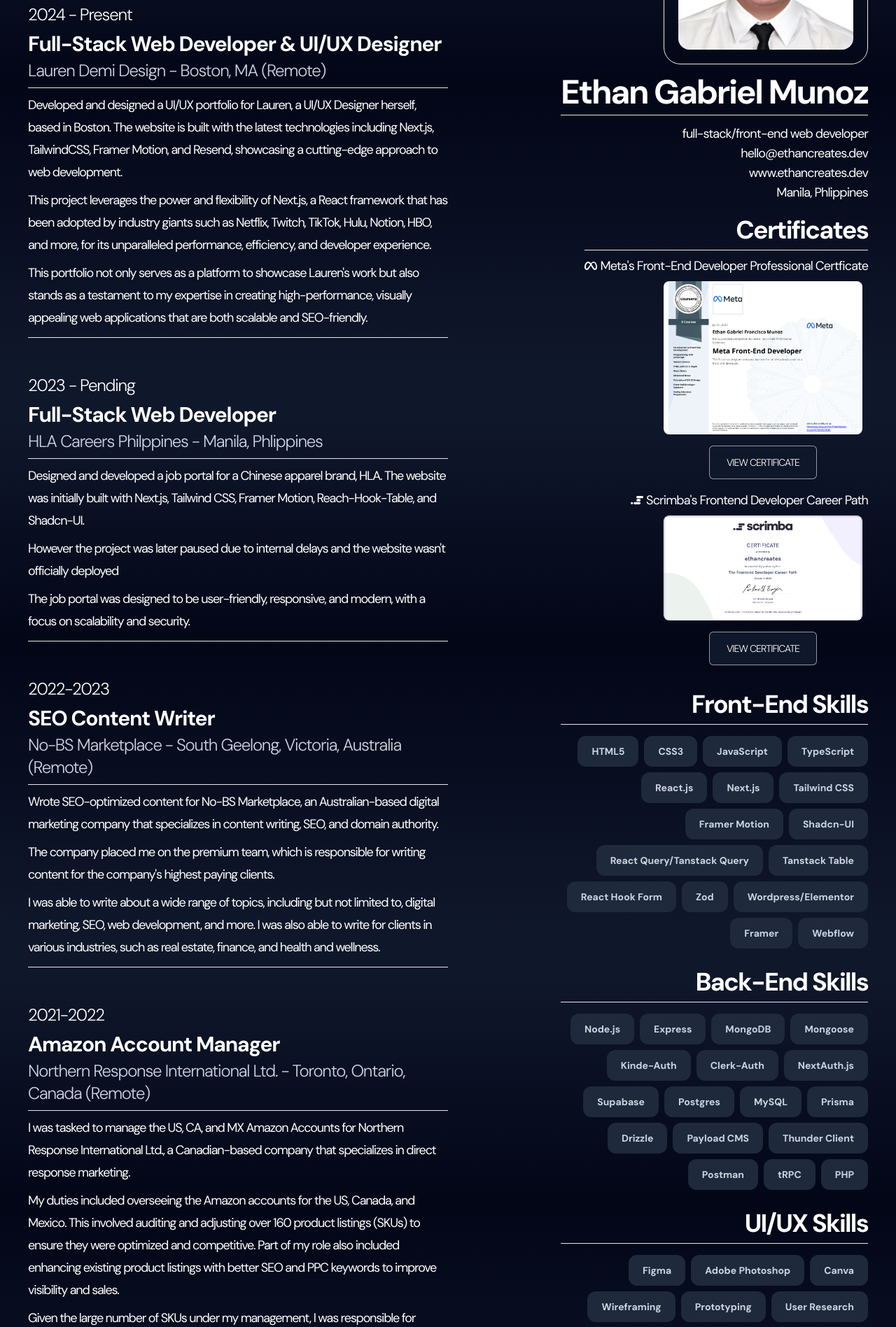
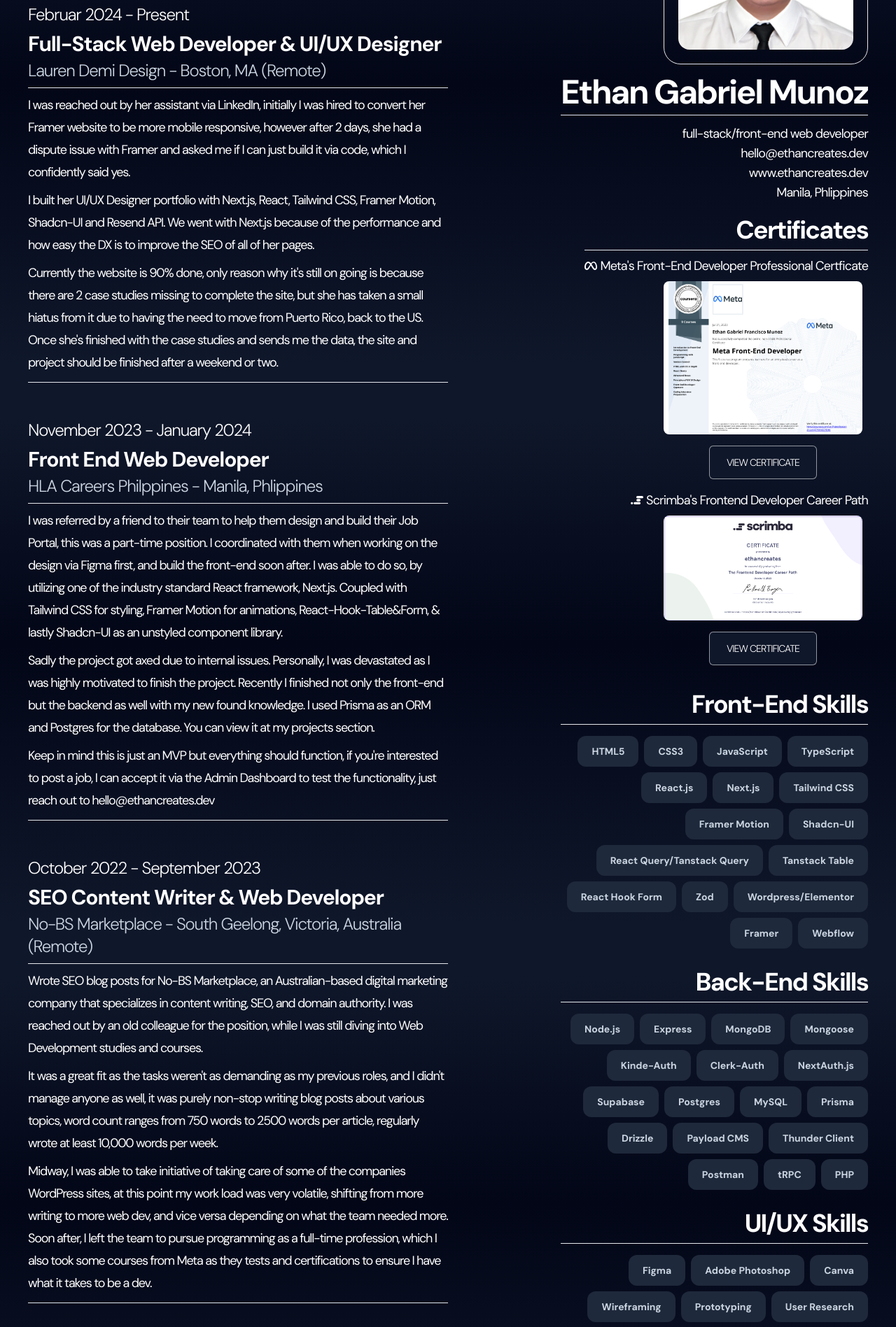
Before and after one commit to ethancreates/ethancreates-portfolio, a Next.js app: page /about in a window 1280 px wide. Shown: the part 280-2177 px from the top of the page at 70% size. Built offline with nearby package versions, Linux system fonts and the light colour scheme.

Commit message:
refined about page/resume

```diff
--- a/src/app/about/page.tsx
+++ b/src/app/about/page.tsx
@@ -258,47 +258,58 @@
 
 const WorkExperienceData = [
   {
-    date: "2024 - Present",
+    date: "Februar 2024 - Present",
     position: "Full-Stack Web Developer & UI/UX Designer",
     company: "Lauren Demi Design",
     location: "Boston, MA (Remote)",
     description: {
-      first: `Developed and designed a UI/UX portfolio for Lauren, a UI/UX Designer herself, based in Boston. The website is built with the latest technologies including Next.js, TailwindCSS, Framer Motion, and Resend, showcasing a cutting-edge approach to web development.`,
-      second: `This project leverages the power and flexibility of Next.js, a React framework that has been adopted by industry giants such as Netflix, Twitch, TikTok, Hulu, Notion, HBO, and more, for its unparalleled performance, efficiency, and developer experience.`,
-      third: `This portfolio not only serves as a platform to showcase Lauren's work but also stands as a testament to my expertise in creating high-performance, visually appealing web applications that are both scalable and SEO-friendly.`,
+      first: `I was reached out by her assistant via LinkedIn, initially I was hired to convert her Framer website to be more mobile responsive, however after 2 days, she had a dispute issue with Framer and asked me if I can just build it via code, which I confidently said yes.`,
+      second: `I built her UI/UX Designer portfolio with Next.js, React, Tailwind CSS, Framer Motion, Shadcn-UI and Resend API. We went with Next.js because of the performance and how easy the DX is to improve the SEO of all of her pages.`,
+      third: `Currently the website is 90% done, only reason why it's still on going is because there are 2 case studies missing to complete the site, but she has taken a small hiatus from it due to having the need to move from Puerto Rico, back to the US. Once she's finished with the case studies and sends me the data, the site and project should be finished after a weekend or two.`,
     },
   },
   {
-    date: "2023 - Pending",
-    position: "Full-Stack Web Developer",
+    date: "November 2023 - January 2024",
+    position: "Front End Web Developer",
     company: "HLA Careers Philppines",
     location: "Manila, Phlippines",
     description: {
-      first: `Designed and developed a job portal for a Chinese apparel brand, HLA. The website was initially built with Next.js, Tailwind CSS, Framer Motion, Reach-Hook-Table, and Shadcn-UI.`,
-      second: `However the project was later paused due to internal delays and the website wasn't officially deployed`,
-      third: `The job portal was designed to be user-friendly, responsive, and modern, with a focus on scalability and security.`,
+      first: `I was referred by a friend to their team to help them design and build their Job Portal, this was a part-time position. I coordinated with them when working on the design via Figma first, and build the front-end soon after. I was able to do so, by utilizing one of the industry standard React framework, Next.js. Coupled with Tailwind CSS for styling, Framer Motion for animations, React-Hook-Table&Form, & lastly Shadcn-UI as an unstyled component library.`,
+      second: `Sadly the project got axed due to internal issues. Personally, I was devastated as I was highly motivated to finish the project. Recently I finished not only the front-end but the backend as well with my new found knowledge. I used Prisma as an ORM and Postgres for the database. You can view it at my projects section.`,
+      third: `Keep in mind this is just an MVP but everything should function, if you're interested to post a job, I can accept it via the Admin Dashboard to test the functionality, just reach out to hello@ethancreates.dev`,
     },
   },
   {
-    date: "2022-2023",
-    position: "SEO Content Writer",
+    date: "October 2022 - September 2023",
+    position: "SEO Content Writer & Web Developer",
     company: "No-BS Marketplace",
     location: "South Geelong, Victoria, Australia (Remote)",
     description: {
-      first: `Wrote SEO-optimized content for No-BS Marketplace, an Australian-based digital marketing company that specializes in content writing, SEO, and domain authority.`,
-      second: `The company placed me on the premium team, which is responsible for writing content for the company's highest paying clients.`,
-      third: `I was able to write about a wide range of topics, including but not limited to, digital marketing, SEO, web development, and more. I was also able to write for clients in various industries, such as real estate, finance, and health and wellness.`,
+      first: `Wrote SEO blog posts for No-BS Marketplace, an Australian-based digital marketing company that specializes in content writing, SEO, and domain authority. I was reached out by an old colleague for the position, while I was still diving into Web Development studies and courses.`,
+      second: `It was a great fit as the tasks weren't as demanding as my previous roles, and I didn't manage anyone as well, it was purely non-stop writing blog posts about various topics, word count ranges from 750 words to 2500 words per article, regularly wrote at least 10,000 words per week.`,
+      third: `Midway, I was able to take initiative of taking care of some of the companies WordPress sites, at this point my work load was very volatile, shifting from more writing to more web dev, and vice versa depending on what the team needed more. Soon after, I left the team to pursue programming as a full-time profession, which I also took some courses from Meta as they tests and certifications to ensure I have what it takes to be a dev.`,
     },
   },
   {
-    date: "2021-2022",
-    position: "Amazon Account Manager",
+    date: "June 2021 - August 2022",
+    position: "Amazon Account Manager & Junior Web Developer",
     company: "Northern Response International Ltd.",
     location: "Toronto, Ontario, Canada (Remote)",
     description: {
-      first: `I was tasked to manage the US, CA, and MX Amazon Accounts for Northern Response International Ltd., a Canadian-based company that specializes in direct response marketing.`,
-      second: `My duties included overseeing the Amazon accounts for the US, Canada, and Mexico. This involved auditing and adjusting over 160 product listings (SKUs) to ensure they were optimized and competitive. Part of my role also included enhancing existing product listings with better SEO and PPC keywords to improve visibility and sales.`,
-      third: `Given the large number of SKUs under my management, I was responsible for generating weekly reports for our clients. These reports provided insights into sales performance, product rankings, and overall account health, allowing our clients to make informed decisions about their product strategies on Amazon.`,
+      first: `I was tasked to manage the US, CA, and MX Amazon Accounts for Northern Response International Ltd., a Canadian-based company that specializes in direct response marketing. However, they felt the need to modernize their approach, thus they ventured out to Amazon's platform. Luckily, I was able to find their job listing at the time, and after an interview, we felt like a great match with my experience and eagerness to help out!`,
+      second: `My duties included overseeing the Amazon accounts for the US, Canada, and Mexico. This involved auditing and adjusting over 160 product listings (SKUs) to ensure they were optimized and competitive in regards to organic rankings and PPC campaigns.`,
+      third: `I also took on another role midway my tenure as a Junior Web Developer, tasked to maintain and handle some minor front-end and back-end tasks for their Shopify site, I was able to learn Ruby (programming language) and I was getting more and more fascinated with web development and programming.`,
+    },
+  },
+  {
+    date: "March 2020 - April 2021",
+    position: "Amazon Account Manager & Team Leader",
+    company: "Ovente",
+    location: "Vernon, CA, USA",
+    description: {
+      first: `Started my career remotely, I was tasked to manage the top 50 SKUs of two categories in our product lineup. I was also in-charge of two team members to help me cater to all SKUs and improve organic rankings through Listing Optimization, Keyword Research and proper planning for possible promotions.`,
+      second: `Speaking of promotions, I was also managing the PPC for these SKUs and improve the overall ranking of the product by targeting well thought-out keywords.`,
+      third: `I was able to consistently keep more than half of the SKUs within page 1 and 2 of their main keywords. During my tenure, I made sure to not stop learning and upskilling, learning more about SEO and slowly learning more in-depth about Web Development and Digital Marketing as a whole.`,
     },
   },
 ];
```
